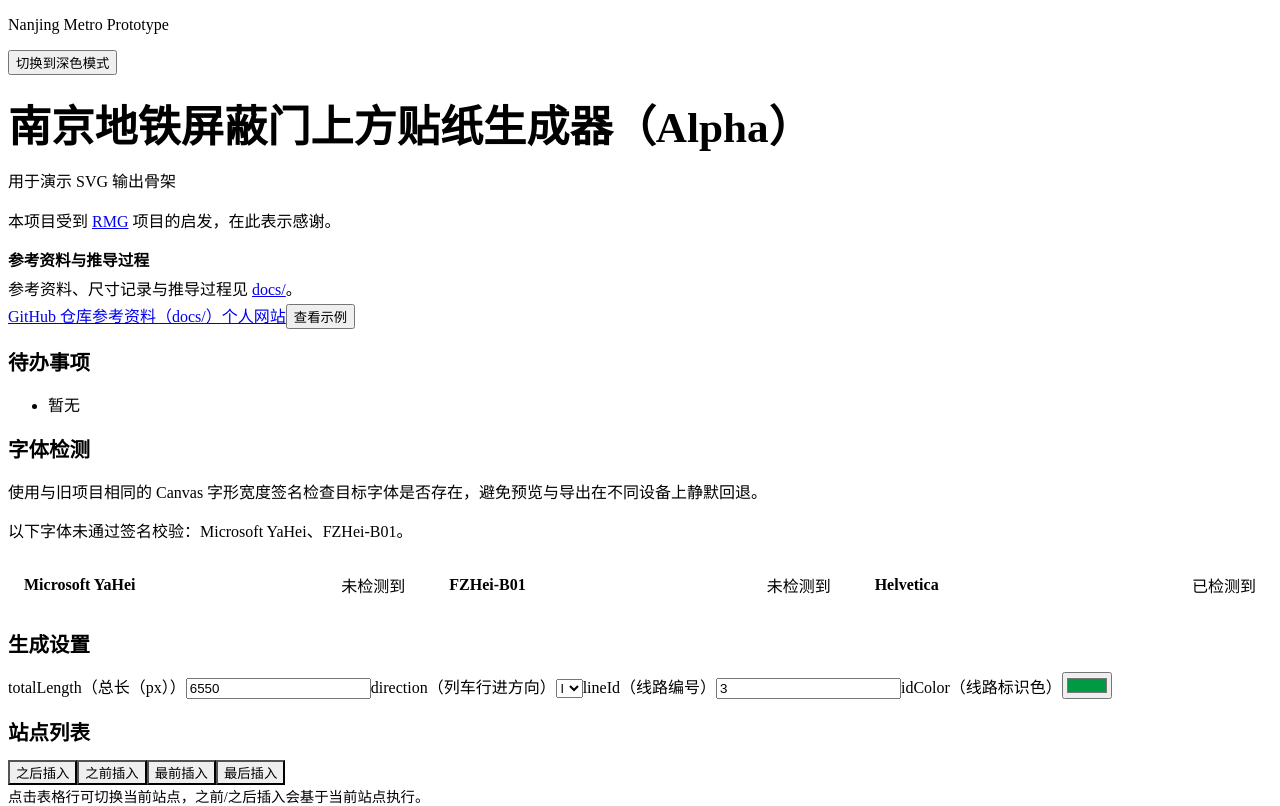
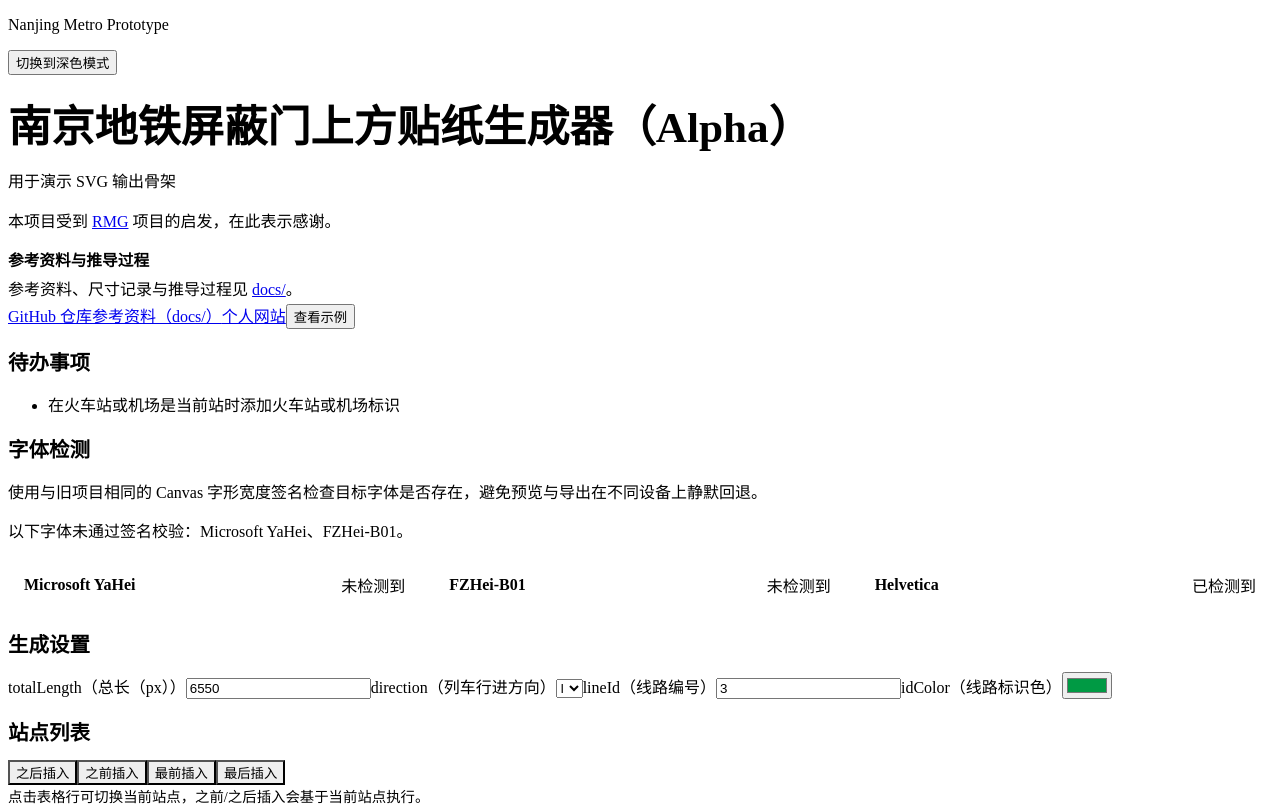
Before and after one commit to Unnamed2964/njmetro-railmap-creator, a React (Vite) app: page / in a window 1280 px wide. Shown: the top 806 px of the page. Built offline with nearby package versions, Linux system fonts and the light colour scheme.

Commit message:
docs: add todo for station and airport markers by vibe coding
Add a TODO item for showing railway-station or airport markers when the current station is one of those hubs.

primary prompts:
- 添加“在火车站或机场是当前站时添加火车站或机场标识”的todo事项
- 请提交

```diff
--- a/src/App.tsx
+++ b/src/App.tsx
@@ -297,7 +297,7 @@ function App() {
       <section className="panel">
         <h2>待办事项</h2>
         <ul>
-          <li>暂无</li>
+          <li>在火车站或机场是当前站时添加火车站或机场标识</li>
         </ul>
       </section>
 
```
Also changed, not shown: 1 other file (tests, documents, lock files or other folders).
